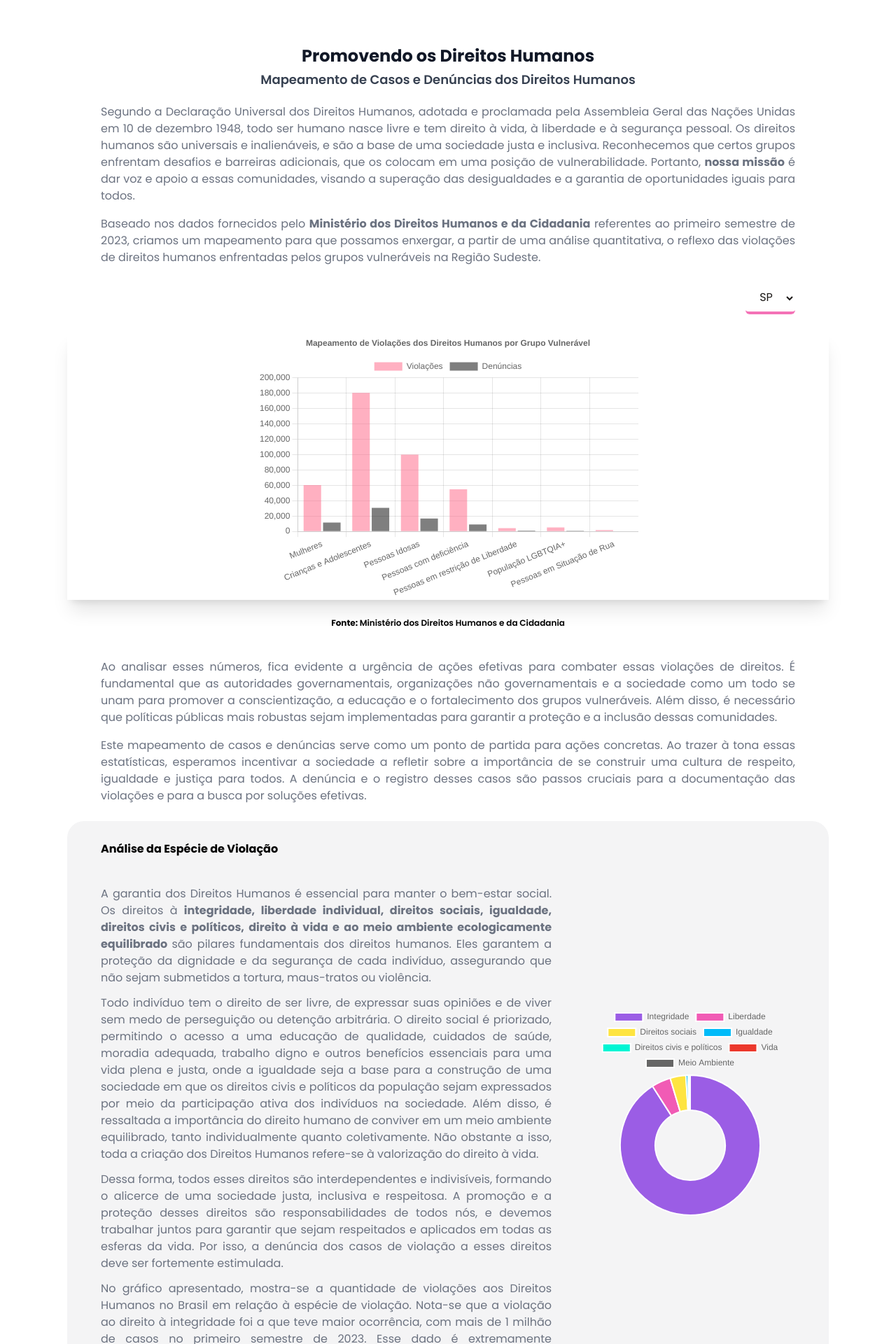
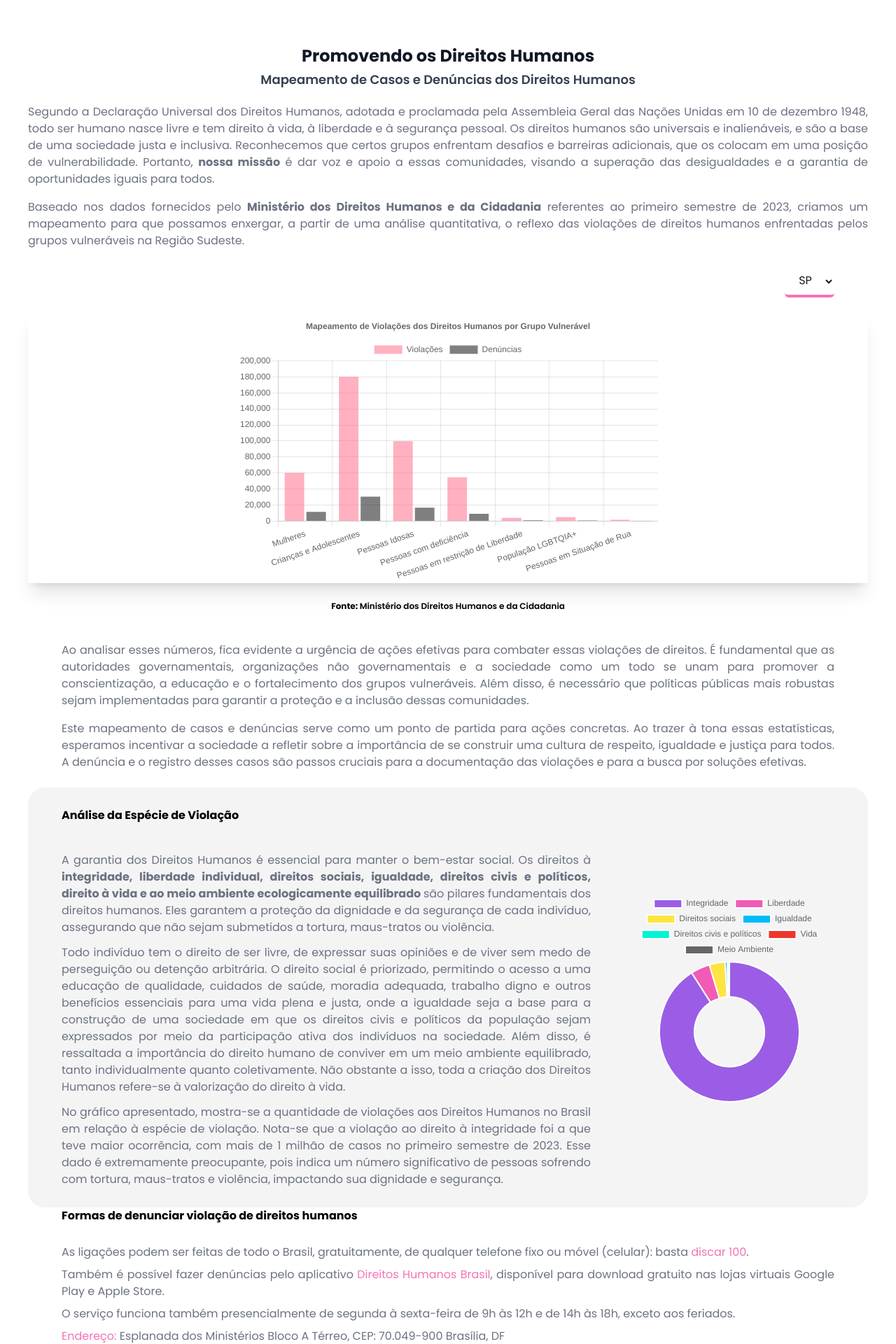
Before and after one commit to Camille846/mapeamento-denuncias, a React (Vite) app: page / in a window 1280 px wide. Shown: the top 1920 px of the page at 70% size. Built offline with nearby package versions, Linux system fonts and the light colour scheme.

Commit message:
Feat: add padding to the container

```diff
--- a/src/components/Cards.jsx
+++ b/src/components/Cards.jsx
@@ -114,14 +114,14 @@ export const Cards = () => {
 
   return (
     <div>
-      <div className='flex-col items-center px-24 text-center mt-16 justify-center mb-8'>
+      <div className='flex-col items-center text-center mt-16 justify-center mb-8 px-52 md:px-10'>
         <h1 className="font-bold mb-1 text-2xl text-gray-900">Promovendo os Direitos Humanos</h1>
         <h2 className='text-lg mb-5 font-semibold text-gray-700'>Mapeamento de Casos e Denúncias dos Direitos Humanos</h2>
-        <p className='text-gray-500 text-justify px-12'>
+        <p className='text-gray-500 text-justify'>
           Segundo a  Declaração Universal dos Direitos Humanos, adotada e proclamada pela Assembleia Geral das Nações Unidas em 10 de dezembro 1948, todo ser humano nasce livre e tem direito à vida, à liberdade e à segurança pessoal.
           Os direitos humanos são universais e inalienáveis, e são a base de uma sociedade justa e inclusiva. Reconhecemos que certos grupos enfrentam desafios e barreiras adicionais, que os colocam em uma posição de vulnerabilidade. Portanto, <span className='font-bold'>nossa missão</span> é dar voz e apoio a essas comunidades, visando a superação das desigualdades e a garantia de oportunidades iguais para todos.
         </p>
-        <p className='text-gray-500 text-justify px-12 mt-4 mb-6'>
+        <p className='text-gray-500 text-justify mt-4 mb-6'>
         Baseado nos dados fornecidos pelo  <span className='font-bold'> Ministério dos Direitos Humanos e da Cidadania</span> referentes ao primeiro semestre de 2023, criamos um mapeamento para que possamos enxergar, a partir de uma análise quantitativa, o reflexo das violações de direitos humanos enfrentadas pelos grupos vulneráveis na Região Sudeste.
         </p>
         <div className='flex justify-end px-12'>
@@ -162,9 +162,6 @@ export const Cards = () => {
             </p>
             <p className='text-gray-500 text-justify mt-3'>
             Todo indivíduo tem o direito de ser livre, de expressar suas opiniões e de viver sem medo de perseguição ou detenção arbitrária. O direito social é priorizado, permitindo o acesso a uma educação de qualidade, cuidados de saúde, moradia adequada, trabalho digno e outros benefícios essenciais para uma vida plena e justa, onde a igualdade seja a base para a construção de uma sociedade em que os direitos civis e políticos da população sejam expressados por meio da participação ativa dos indivíduos na sociedade. Além disso, é ressaltada a importância do direito humano de conviver em um meio ambiente equilibrado, tanto individualmente quanto coletivamente. Não obstante a isso, toda a criação dos Direitos Humanos refere-se à valorização do direito à vida.
-            </p>
-            <p className='text-gray-500 text-justify mt-3'>
-            Dessa forma, todos esses direitos são interdependentes e indivisíveis, formando o alicerce de uma sociedade justa, inclusiva e respeitosa. A promoção e a proteção desses direitos são responsabilidades de todos nós, e devemos trabalhar juntos para garantir que sejam respeitados e aplicados em todas as esferas da vida. Por isso, a denúncia dos casos de violação a esses direitos deve ser fortemente estimulada.
             </p>
             <p className='text-gray-500 text-justify mt-3'>
             No gráfico apresentado, mostra-se a quantidade de violações aos Direitos Humanos no Brasil em relação à espécie de violação. Nota-se que a violação ao direito à integridade foi a que teve maior ocorrência, com mais de 1 milhão de casos no primeiro semestre de 2023. Esse dado é extremamente preocupante, pois indica um número significativo de pessoas sofrendo com tortura, maus-tratos e violência, impactando sua dignidade e segurança.
```
Also changed, not shown: src/components/Footer.jsx (line endings or trailing spaces).
